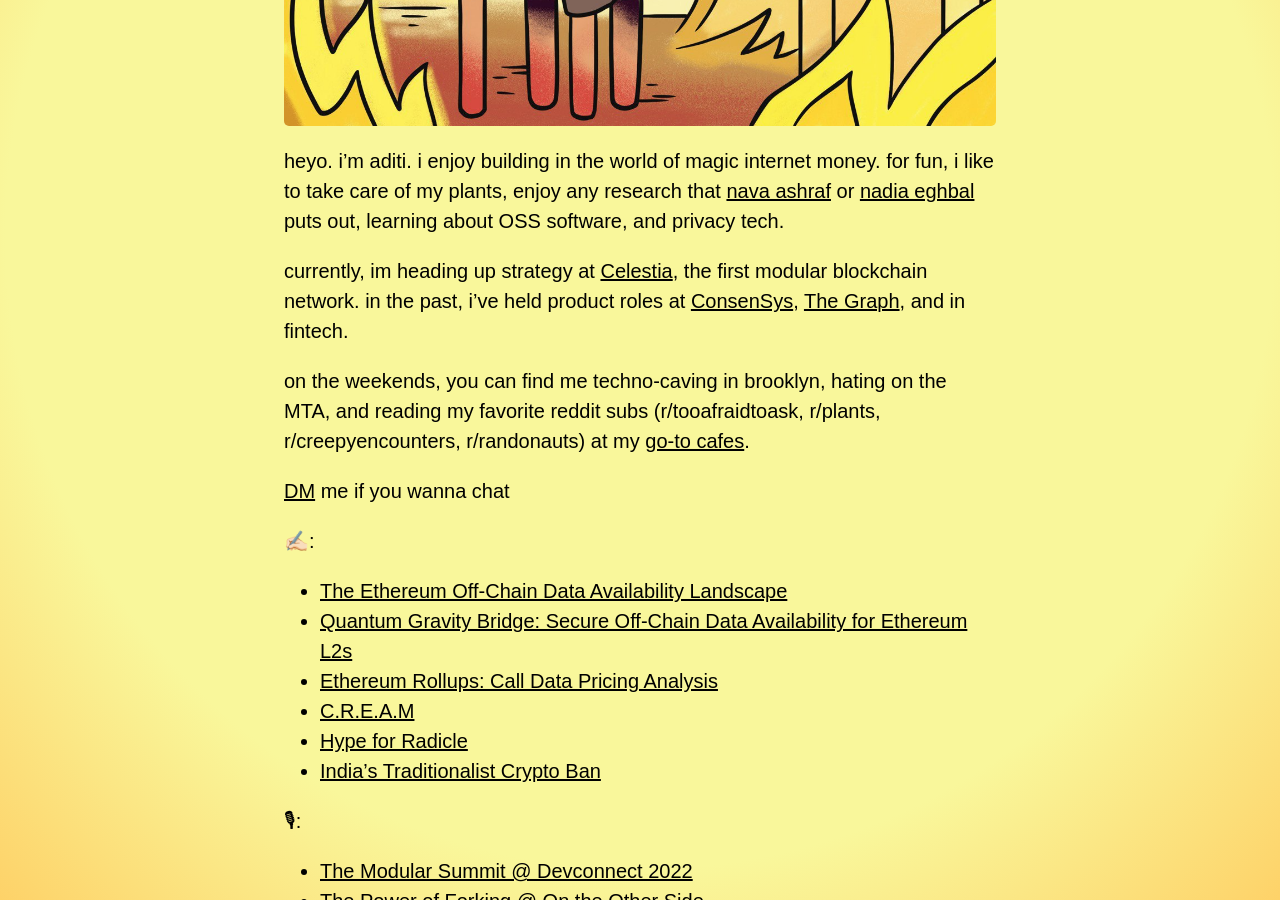
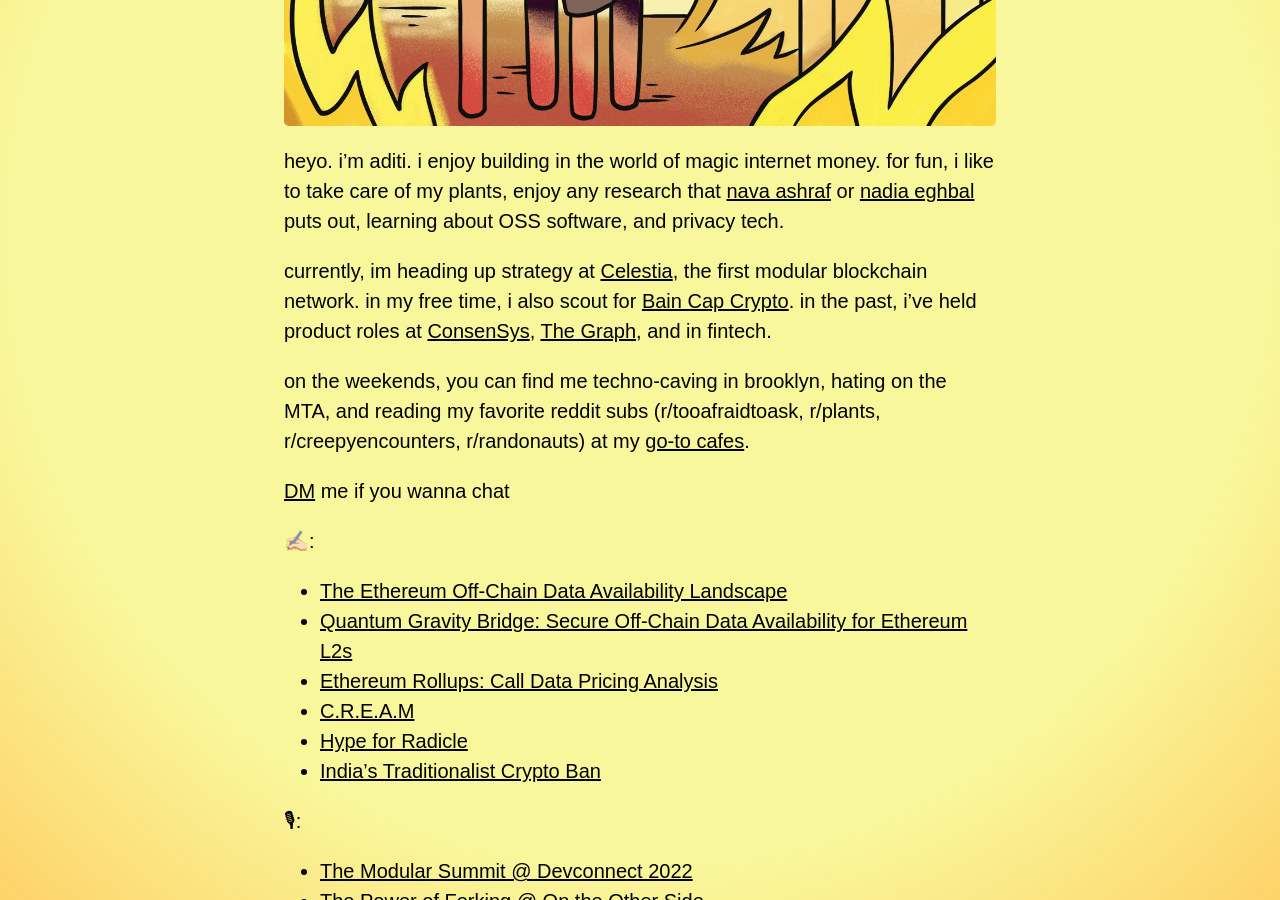
Before and after one commit to adeets-22/adeets-22.github.io, a Jekyll site: the page built from index.md, in a window 1280 px wide and 900 px high, scrolled down 777 px. Built offline with Jekyll 4.4.1, drawn with Linux system fonts in a browser that asks for light colours.

Commit message:
Update index.md

```diff
--- a/index.md
+++ b/index.md
@@ -9,7 +9,7 @@
 
 heyo. i'm aditi. i enjoy building in the world of magic internet money. for fun, i like to take care of my plants, enjoy any research that [nava ashraf](https://ashrafnava.wordpress.com/) or [nadia eghbal](https://nadiaeghbal.com/oss/) puts out, learning about OSS software, and privacy tech.
 
-currently, im heading up strategy at [Celestia](https://celestia.org/), the first modular blockchain network. in the past, i've held product roles at [ConsenSys](https://consensys.net/), [The Graph](https://thegraph.com/en/), and in fintech.
+currently, im heading up strategy at [Celestia](https://celestia.org/), the first modular blockchain network. in my free time, i also scout for [Bain Cap Crypto](https://twitter.com/BainCapCrypto). in the past, i've held product roles at [ConsenSys](https://consensys.net/), [The Graph](https://thegraph.com/en/), and in fintech.
 
 on the weekends, you can find me techno-caving in brooklyn, hating on the MTA, and reading my favorite reddit subs (r/tooafraidtoask, r/plants, r/creepyencounters, r/randonauts) at my [go-to cafes](https://www.notion.so/cafe-workspots-80b6b55555524fe88185d20806e30967).
 
```
